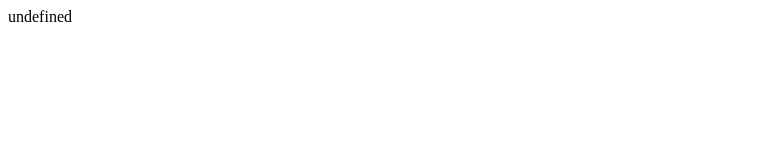
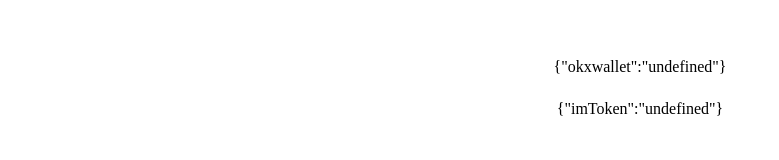
Before and after one commit to Paul-Long/check-wallet, a plain HTML site: page index.html in a window 1280 px wide. Shown: the whole page, without its empty margins (0-779 px from the left). Drawn offline with Linux system fonts and the light colour scheme.

Commit message:
Update index.html

```diff
--- a/index.html
+++ b/index.html
@@ -5,11 +5,16 @@
   <title>Title</title>
 </head>
 <body>
-<div id='root'></div>
+<div style='padding-top: 50px;margin: 0 auto;width: 100%'>
+  <div id='okx' style='text-align: center'></div>
+  <div id='im' style='margin-top: 24px;text-align: center'></div>
+</div>
 <script>
   (function() {
-    var ele = document.getElementById('root');
-    ele.innerText = !window.okxwallet ? 'undefined' : 'true'
+    var ele = document.getElementById('okx');
+    ele.innerText = JSON.stringify({okxwallet: !window.okxwallet ? 'undefined' : 'true'})
+    var imEle = document.getElementById('im');
+    imEle.innerText = JSON.stringify({imToken: !window.imToken ? 'undefined' : 'true'})
   })()
 </script>
 </body>
```
